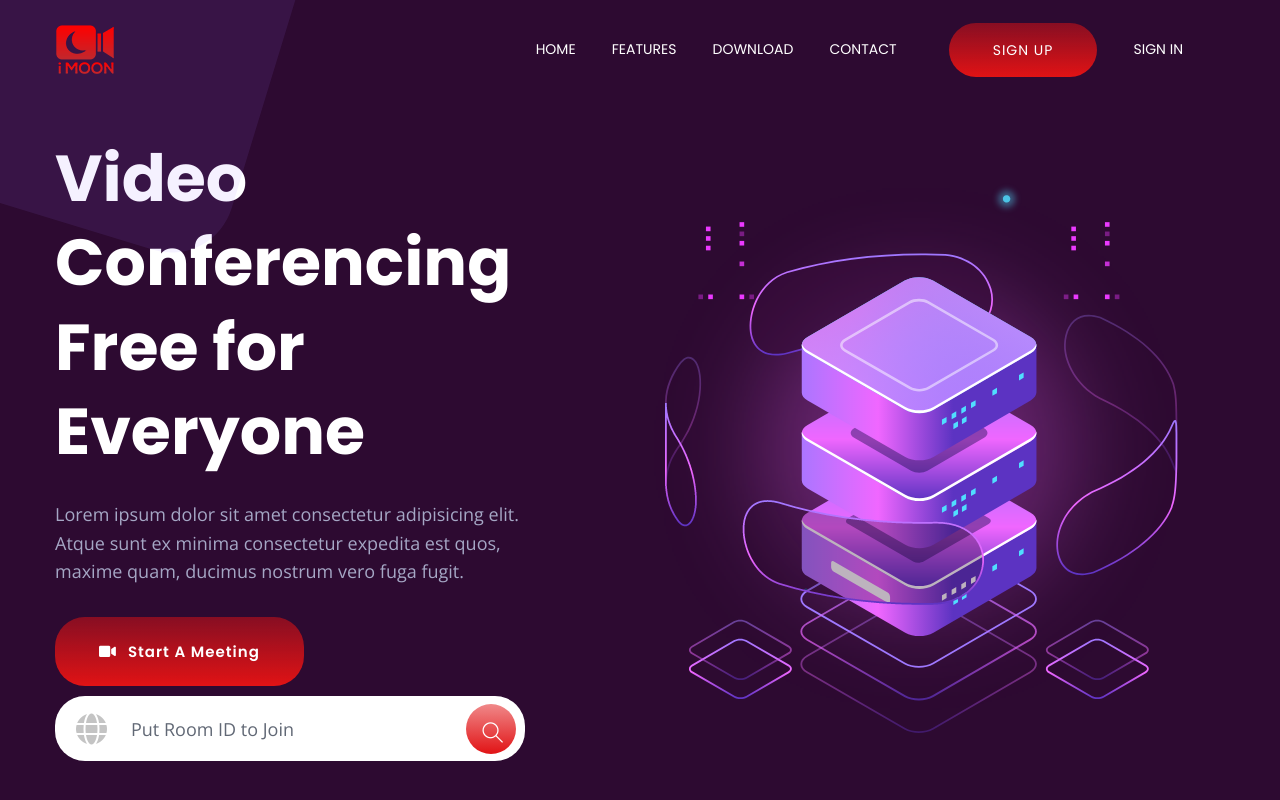
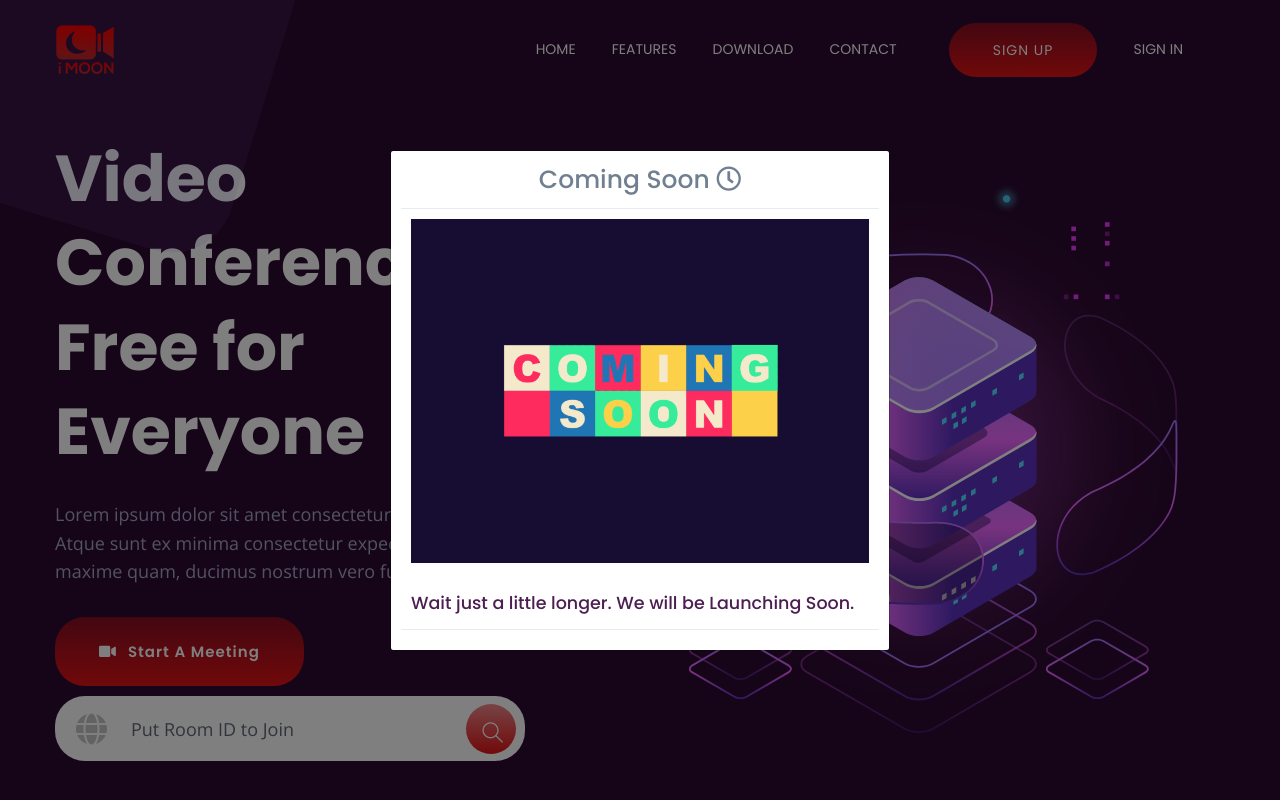
Before and after one commit to SurajanShrestha/iMoon-2, a plain HTML site: page index.html in a window 1280 px wide. Shown: the top 800 px of the page. Drawn offline with nearby package versions, Linux system fonts and the light colour scheme.

Commit message:
Coming Soon Modal Added

```diff
--- a/assets/css/custom.css
+++ b/assets/css/custom.css
@@ -1,3 +1,10 @@
+body.modal-open{
+    height: 100vh;
+    /*We put important to be even more specific than the inline style Bootstrap will put
+    in the body tag when the Modal pops up*/
+    overflow-y: hidden !important;
+}
+
 .custom-contact-box{
     background-color: rgb(76, 30, 81, 0.5);
 }
--- a/index.html
+++ b/index.html
@@ -31,6 +31,17 @@
     <!--Custom CSS-->
     <link rel="stylesheet" href="assets/css/custom.css">
 
+    <!--Jquery-->
+    <script src="https://code.jquery.com/jquery-3.5.1.min.js"></script>
+
+    <script>
+        /*To edit Bootstrap JS Plugins like the Modal for example, we need to use Jquery and
+        just Vanilla JS will not do the trick*/
+        $(document).ready(function(){
+            $("#exampleModal").modal('show');
+        });
+    </script>
+
 </head>
 <body>
     <!-- ? Preloader Start -->
@@ -45,6 +56,31 @@
         </div>
     </div>
     <!-- Preloader Start -->
+
+    <!-- Modal -->
+  <div class="modal fade mx-3" id="exampleModal" tabindex="-1" data-backdrop="static" aria-labelledby="exampleModalLabel" aria-hidden="true">
+    <div class="modal-dialog modal-dialog-centered">
+      <div class="modal-content px-3">
+        <div class="modal-header text-center d-flex justify-content-center">
+          <h1 class="modal-title" id="exampleModalLabel" style="color: slategray;">Coming Soon <i class="far fa-clock"></i></h1>
+          <!--<button type="button" class="close" data-dismiss="modal" aria-label="Close">
+            <span aria-hidden="true">&times;</span>
+          </button>-->
+        </div>
+        <div class="modal-body">
+            <div class="mb-5">
+                <img src="assets/img/gifs/coming-soon.gif" width="100%">
+            </div>
+            <h3>Wait just a little longer. We will be Launching Soon.</h3>
+        </div>
+        <div class="modal-footer">
+          <!--<button type="button" class="btn btn-secondary" data-dismiss="modal">Close</button
+          <button type="button" class="btn btn-primary">Save changes</button>-->
+        </div>
+      </div>
+    </div>
+  </div>
+
     <header>
         <!-- Header Start -->
         <div class="header-area header-transparent">
```
Also changed, not shown: assets/img/gifs/coming-soon.gif (added).
